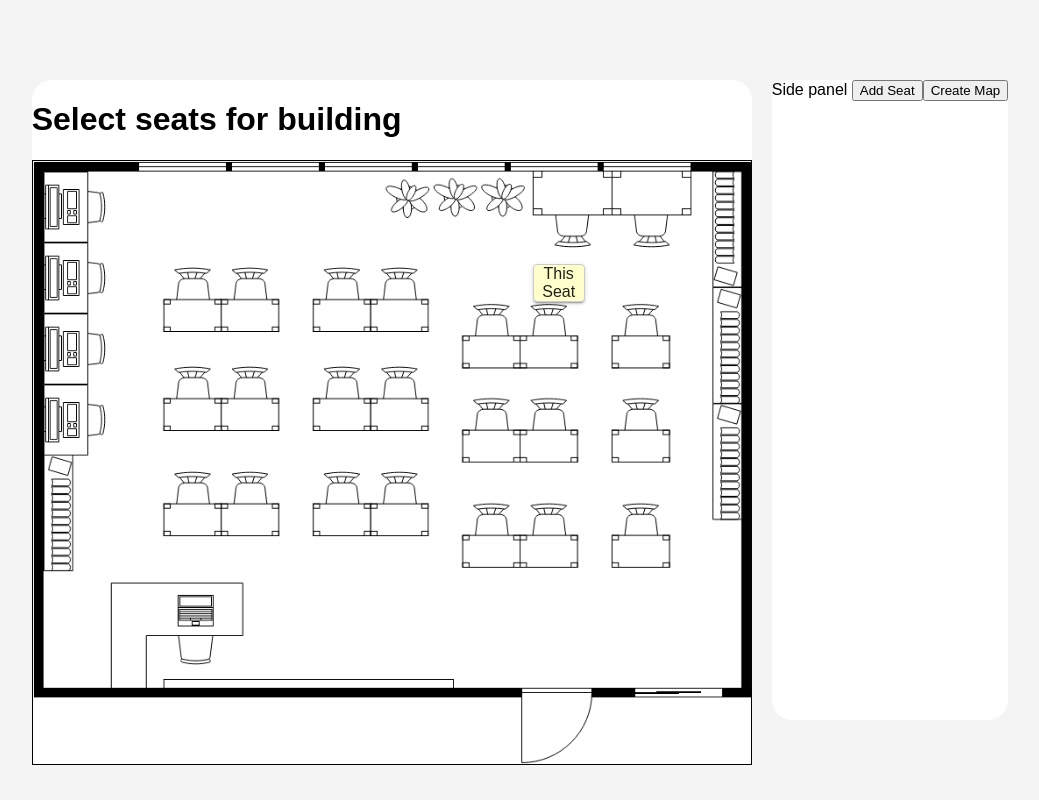
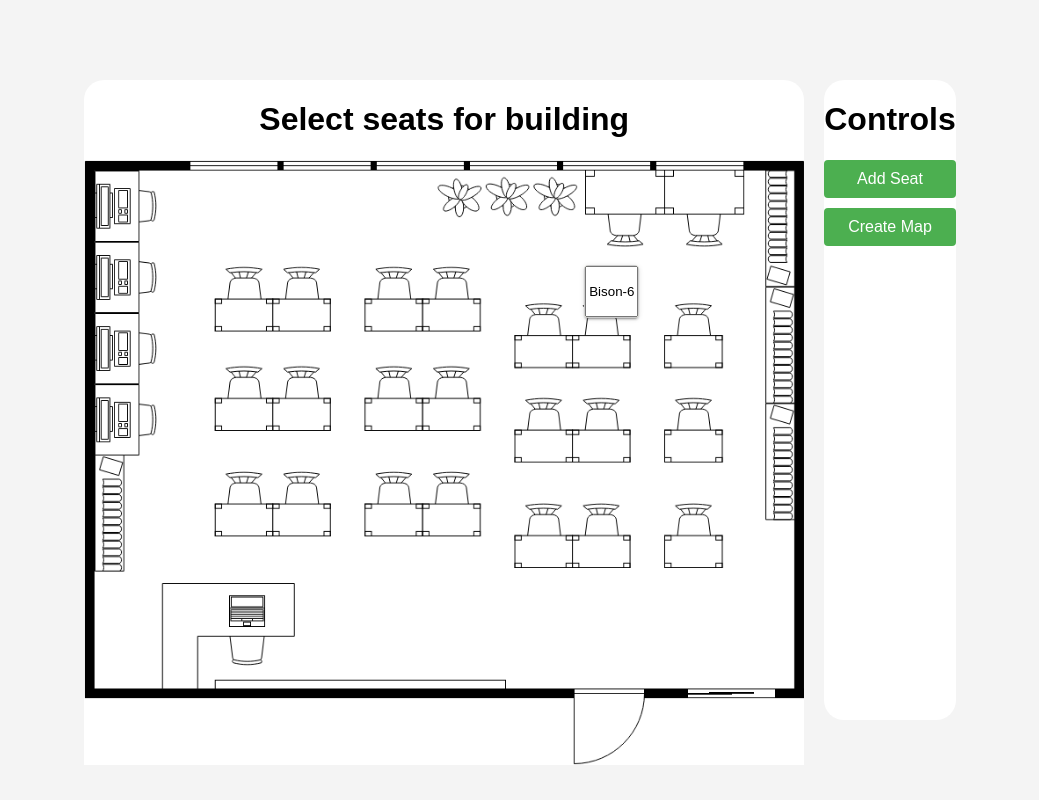
Before and after one commit to hilliegithub/floormap-frontend, an Angular app: page /floor-map-select in a window 1280 px wide. Shown: the whole page, without its empty margins (120-1159 px from the left). Built offline with nearby package versions, Linux system fonts and the light colour scheme.

Commit message:
Added an input field to collect the name on the seat.

```diff
--- a/src/app/floor-map-select/floor-map-select.component.css
+++ b/src/app/floor-map-select/floor-map-select.component.css
@@ -14,7 +14,7 @@
 .ws1 {
     max-width: 100%;
     /*overflow: hidden;*/
-    border: 1px solid black;
+    /* border: 1px solid black; */
     position: relative;
 }
 
@@ -31,3 +31,26 @@
     border-radius: 20px;
     margin-left: 20px;
 }
+button {
+    background-color: #4caf50;
+    color: #fff;
+    padding: 10px 15px;
+    border: none;
+    border-radius: 4px;
+    cursor: pointer;
+    font-size: 16px;
+}
+
+button:hover {
+    background-color: #45a049;
+}
+
+h1 {
+    text-align: center;
+}
+
+.controls {
+    display: flex;
+    flex-direction: column;
+    row-gap: 10px;
+}
--- a/src/app/floor-map-select/floor-map-select.component.html
+++ b/src/app/floor-map-select/floor-map-select.component.html
@@ -11,8 +11,10 @@
 
     </div>
     <div class="sidepanel">
-        Side panel
-        <button (click)="addSeat()">Add Seat</button>
-        <button (click)="createMap()">Create Map</button>
+        <h1>Controls</h1>
+        <div class="controls">
+            <button (click)="addSeat()">Add Seat</button>
+            <button (click)="createMap()">Create Map</button>
+        </div>
     </div>
 </div>
--- a/src/app/floor-map-select/floor-map-select.component.ts
+++ b/src/app/floor-map-select/floor-map-select.component.ts
@@ -60,6 +60,7 @@ export class FloorMapSelectComponent implements OnInit, AfterViewInit {
       // Calculate the relative position
       for(var ind = 0; ind < list.length; ind++){
         const newSeat: Seat = {
+          name: list[ind]?.querySelector('input')?.value,
           relativeBottom: (list[ind]!.getBoundingClientRect().bottom - this.floormapboundary.nativeElement.getBoundingClientRect().bottom),
           relativeLeft: (list[ind]!.getBoundingClientRect().left - this.floormapboundary.nativeElement.getBoundingClientRect().left),
           relativeRight: (list[ind]!.getBoundingClientRect().right - this.floormapboundary.nativeElement.getBoundingClientRect().right),
@@ -67,6 +68,8 @@ export class FloorMapSelectComponent implements OnInit, AfterViewInit {
         }
         seats.push(newSeat);
       }
+      console.log(this.floormapboundary.nativeElement.getBoundingClientRect());
+
       console.log(seats);
     }
 }
--- a/src/app/seat.ts
+++ b/src/app/seat.ts
@@ -1,4 +1,5 @@
 export interface Seat {
+  name?: string;
   relativeTop?: number;
   relativeBottom?: number;
   relativeLeft?: number;
--- a/src/app/seat/seat.component.html
+++ b/src/app/seat/seat.component.html
@@ -1,6 +1,4 @@
 <!--<div [style.width.px]="properties.xsize">{{properties.name}}</div>-->
-<div class="seat-box" cdkDragBoundary=".ws1" cdkDrag [style.width]="'50px'"
-    [cdkDragFreeDragPosition]="{x: 500, y: -500}" [style.heigth]="'50px'">
-    <!--<input type="text" placeholder="This Seat">-->
-    This Seat
+<div class="seat-box" cdkDragBoundary=".ws1" cdkDrag [cdkDragFreeDragPosition]="{x: 500, y: -500}">
+    <input type="text" value="Bison-6" maxlength="8" style="width:45px;height:45px; cursor: pointer;">
 </div>
```
